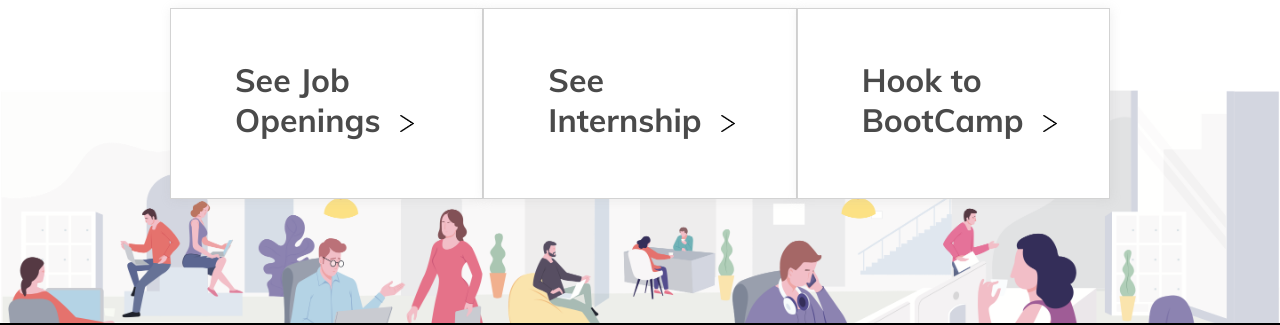
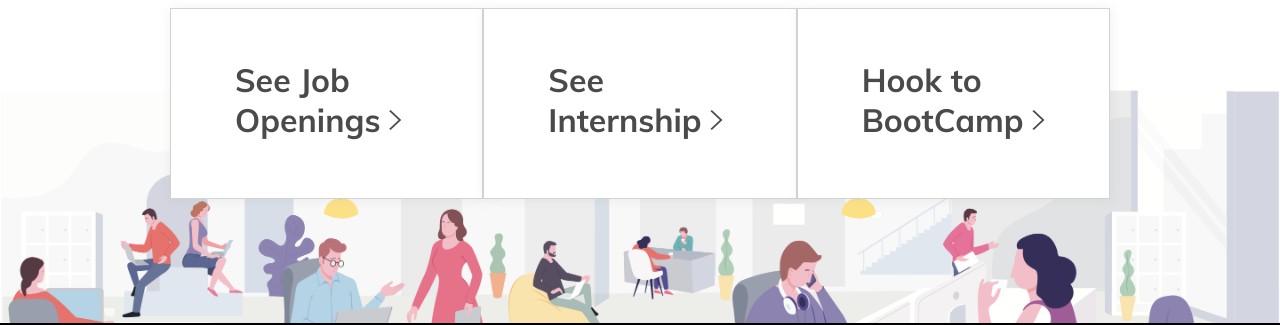
Before and after one commit to hashworks-code/hashworks_static, a Jekyll site: the page built from _pages/workculture.md, in a window 1280 px wide. Shown: the part 1116-1441 px from the top of the page. Built offline with Jekyll 4.4.1, drawn with Linux system fonts in a browser that asks for light colours; nearby versions of some CDN libraries; some web fonts are replaced.

Commit message:
casestudy home links

```diff
--- a/_includes/footer.html
+++ b/_includes/footer.html
@@ -21,7 +21,7 @@
                     <ul>
                         <li><a href="/mobile/">Mobility</a></li>
                         <li><a href="/dataScience/">Datascience</a></li>
-                        <li>Application Development</li>
+                        <li><a href="/mobile/">Application Development</a> </li>
                         <li><a href="/cloud/">Cloud</a></li>
                     </ul>
                 </div>
--- a/_layouts/contactUs.html
+++ b/_layouts/contactUs.html
@@ -47,14 +47,14 @@
        <div class="pad hashworks__contactUs__images col-xs-12 col-sm-4 col-md-4 col-lg-4">
            <div class="hashworks__contactUs__images__image1" onclick="redirect('/aboutUs/')">
                <p>ABOUT US</p>
-               <h1>Our Thinking &nbsp;&nbsp;> </h1>
+               <h1>Our Thinking &nbsp;&nbsp; <i class="ion-ios-arrow-right"></i> </h1>
            </div>
 
  </div>
  <div class="pad hashworks__contactUs__images col-xs-12 col-sm-8 col-md-8 col-lg-8">
      <div class="hashworks__contactUs__images__image2" onclick="redirect('/job/')">
           <p>CAREERS</p>
-         <h1>Our Workculture Indeed a  second home. &nbsp;&nbsp;></h1>
+         <h1>Our Workculture Indeed a  second home. &nbsp;&nbsp; <i class="ion-ios-arrow-right"></i></h1>
      </div>
  </div>
    </div>
--- a/_layouts/workculture.html
+++ b/_layouts/workculture.html
@@ -45,13 +45,13 @@
     <div class="workculture__boxes">
       <div class="row">
           <div class="workculture__box col-xs-12 col-sm-4 col-md-4 col-lg-4"  onclick="redirect('/job/')">
-            <h1>See Job Openings <img src="../assets/image/workculture/shape.png"/></h1>
+            <h1>See Job Openings <i class="ion-ios-arrow-right"></i></h1>
           </div>
           <div class="workculture__box col-xs-12 col-sm-4 col-md-4 col-lg-4" onclick="redirect('/internship/')">
-             <h1 >See Internship <img src="../assets/image/workculture/shape.png"/></h1>
+             <h1 >See Internship <i class="ion-ios-arrow-right"></i></h1>
           </div>
           <div class="workculture__box col-xs-12 col-sm-4 col-md-4 col-lg-4">
-             <h1>Hook to BootCamp <img src="../assets/image/workculture/shape.png"/></h1>
+             <h1>Hook to BootCamp <i class="ion-ios-arrow-right"></i></h1>
           </div>
       </div>
     </div>
```
Also changed, not shown: _layouts/casestudyHome.html (+12 -3 lines), 16 other files.
